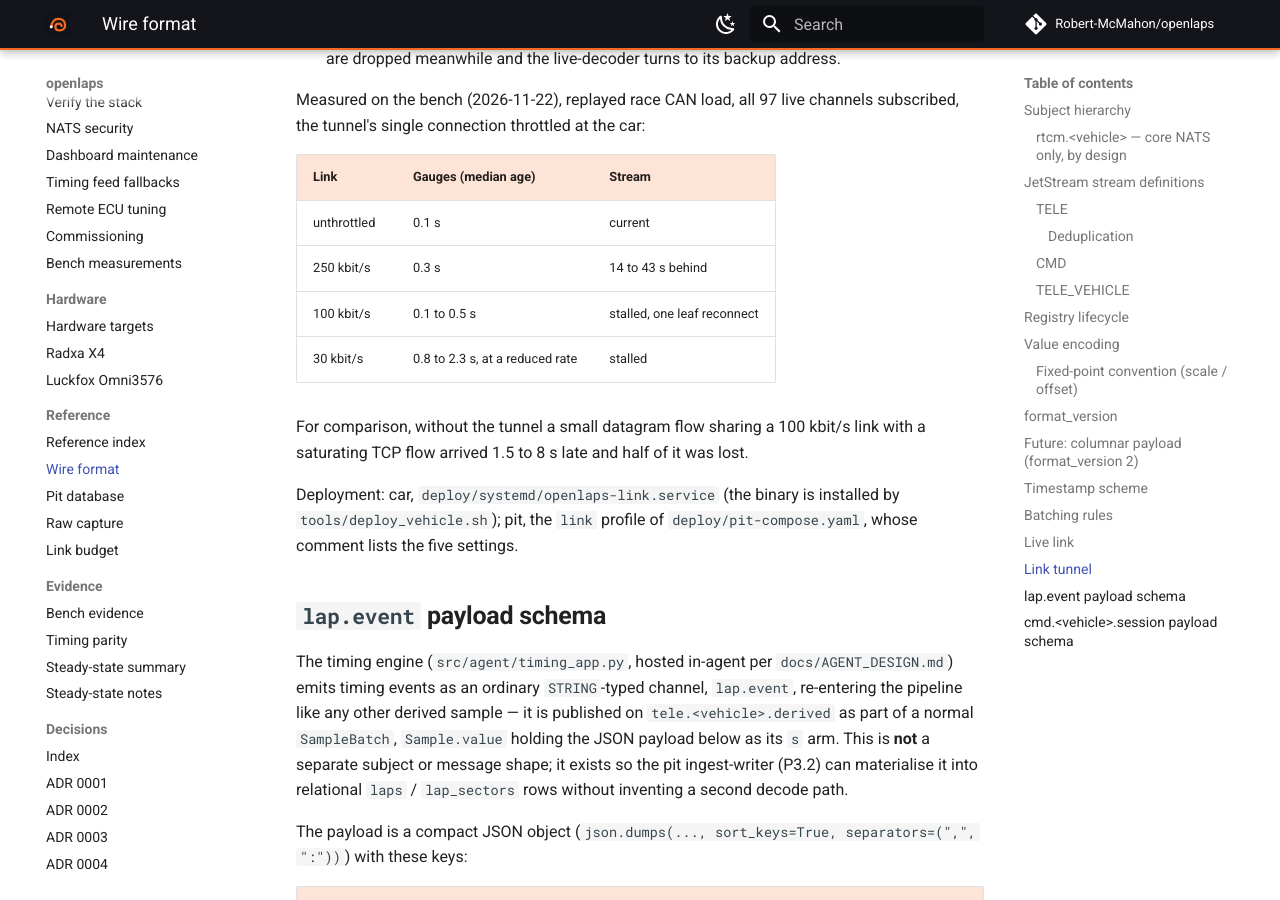
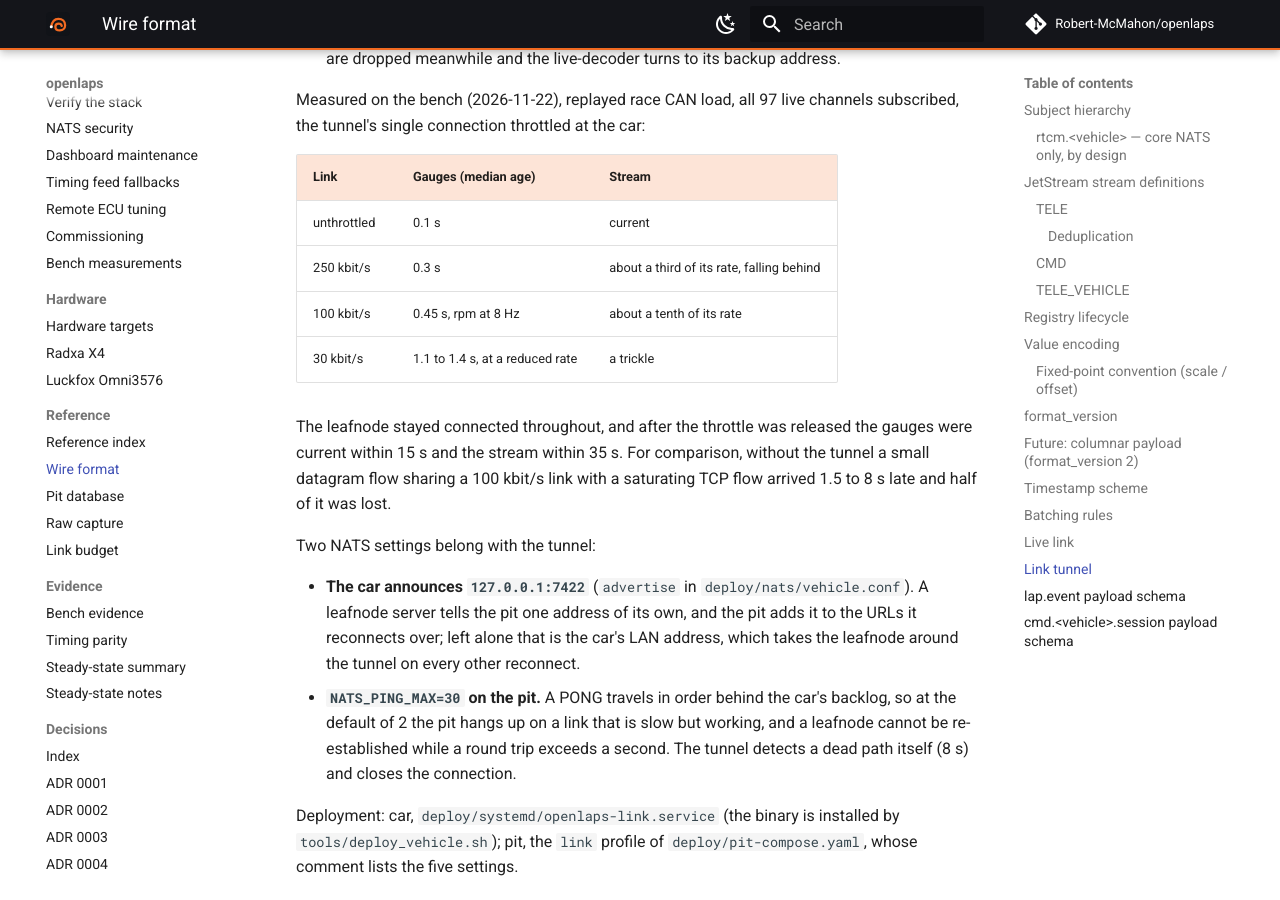
Before and after one commit to Robert-McMahon/openlaps, an MkDocs documentation site: the page built from docs/WIRE_FORMAT.md, in a window 1280 px wide and 900 px high, scrolled down 11457 px. Built offline with MkDocs 1.6.1 and Material for MkDocs 9.7.7, drawn with Linux system fonts in a browser that asks for light colours; comment, search, counter and statistics services are not loaded.

Commit message:
Record the final bench figures for the link tunnel
Co-Authored-By: Claude Fable 5.2 <noreply@anthropic.com>

```diff
--- a/docs/WIRE_FORMAT.md
+++ b/docs/WIRE_FORMAT.md
@@ -496,13 +496,28 @@ channels subscribed, the tunnel's single connection throttled at the car:
 | Link | Gauges (median age) | Stream |
 | --- | --- | --- |
 | unthrottled | 0.1 s | current |
-| 250 kbit/s | 0.3 s | 14 to 43 s behind |
-| 100 kbit/s | 0.1 to 0.5 s | stalled, one leaf reconnect |
-| 30 kbit/s | 0.8 to 2.3 s, at a reduced rate | stalled |
+| 250 kbit/s | 0.3 s | about a third of its rate, falling behind |
+| 100 kbit/s | 0.45 s, rpm at 8 Hz | about a tenth of its rate |
+| 30 kbit/s | 1.1 to 1.4 s, at a reduced rate | a trickle |
 
+The leafnode stayed connected throughout, and after the throttle was
+released the gauges were current within 15 s and the stream within 35 s.
 For comparison, without the tunnel a small datagram flow sharing a
 100 kbit/s link with a saturating TCP flow arrived 1.5 to 8 s late and half
 of it was lost.
+
+Two NATS settings belong with the tunnel:
+
+- **The car announces `127.0.0.1:7422`** (`advertise` in
+  `deploy/nats/vehicle.conf`). A leafnode server tells the pit one address
+  of its own, and the pit adds it to the URLs it reconnects over; left
+  alone that is the car's LAN address, which takes the leafnode around the
+  tunnel on every other reconnect.
+- **`NATS_PING_MAX=30` on the pit.** A PONG travels in order behind the
+  car's backlog, so at the default of 2 the pit hangs up on a link that is
+  slow but working, and a leafnode cannot be re-established while a round
+  trip exceeds a second. The tunnel detects a dead path itself (8 s) and
+  closes the connection.
 
 Deployment: car, `deploy/systemd/openlaps-link.service` (the binary is
 installed by `tools/deploy_vehicle.sh`); pit, the `link` profile of
```
